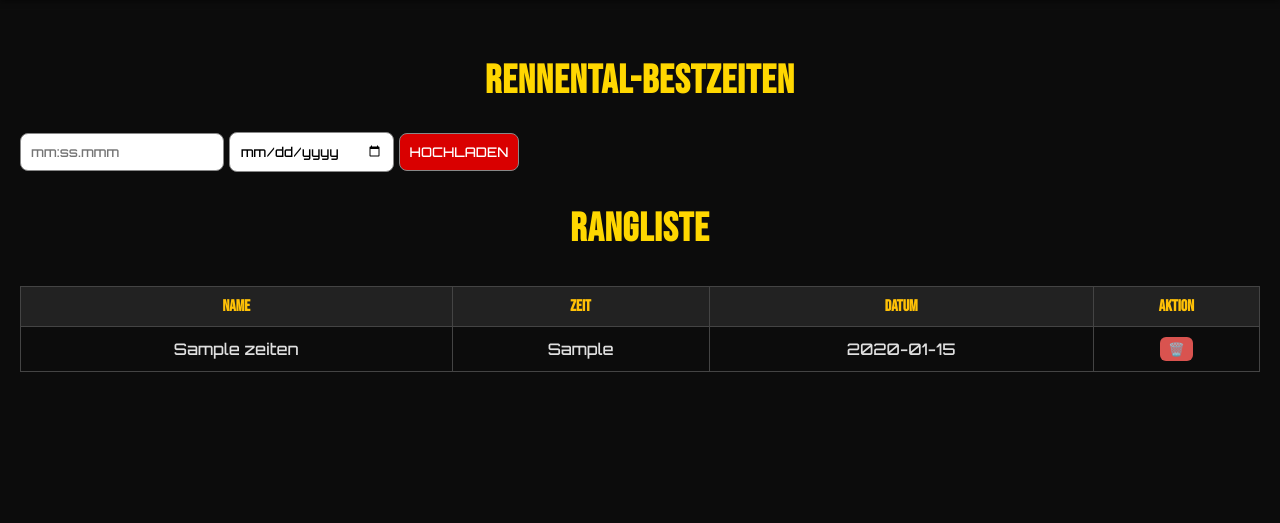
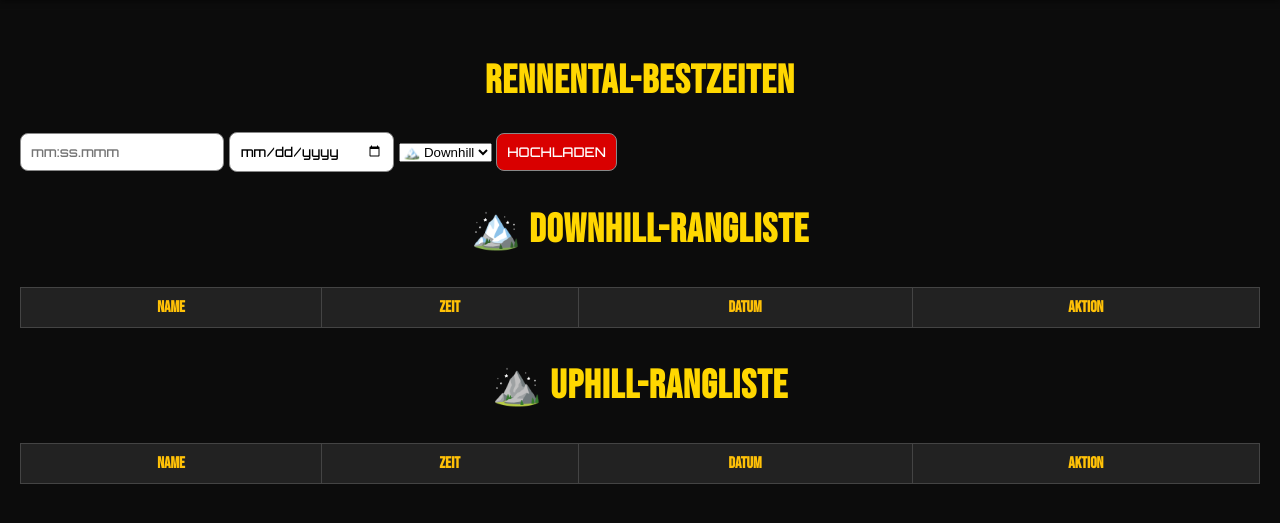
Before and after one commit to Tafi03/racevalleykings, a Flask app: page /zeiten in a window 1280 px wide. Shown: the part 50-573 px from the top of the page. Run offline with Flask 3, Linux system fonts and the light colour scheme; the visitor is signed in with stand-in values (Sample User, id 1); tables that the repository leaves empty hold one stand-in row (values such as "Sample post"); lists and menus that the app fills with data are empty.

Commit message:
uphilll & downhill

```diff
--- a/app.py
+++ b/app.py
@@ -3,16 +3,17 @@
 from sqlalchemy import create_engine, text
 import os
 
-# ── Flask-Grundkonfiguration ──────────────────────────────────────────
+# ───── Grundkonfiguration ───────────────────────────────────────────────
 app = Flask(__name__)
-app.secret_key = os.environ["SECRET_KEY"]
+app.secret_key = os.environ.get("SECRET_KEY", "dev-secret")
 
 DATABASE_URL = os.environ["DATABASE_URL"]
 engine = create_engine(DATABASE_URL, pool_pre_ping=True, future=True)
 
-# ── Datenbank-Schema einmalig anlegen ────────────────────────────────
+# ───── Datenbank-Schema & Migration (kategorie-Spalte) ──────────────────
 def init_db() -> None:
     with engine.begin() as conn:
+        # Nutzer
         conn.execute(text("""
             CREATE TABLE IF NOT EXISTS nutzer (
                 id        SERIAL PRIMARY KEY,
@@ -21,23 +22,25 @@
                 is_admin  BOOLEAN DEFAULT FALSE
             );
         """))
+        # Zeiten
         conn.execute(text("""
             CREATE TABLE IF NOT EXISTS zeiten (
                 id     SERIAL PRIMARY KEY,
                 name   TEXT NOT NULL,
                 zeit   TEXT NOT NULL,
                 datum  DATE NOT NULL,
-                "user" TEXT
+                "user" TEXT,
+                kategorie TEXT DEFAULT 'downhill'
             );
         """))
+        # Falls kategorie-Spalte in älteren DBs fehlt
         try:
-            conn.execute(text('ALTER TABLE zeiten ADD COLUMN "user" TEXT;'))
+            conn.execute(text("ALTER TABLE zeiten ADD COLUMN kategorie TEXT DEFAULT 'downhill';"))
         except Exception:
             pass
-
 init_db()
 
-# ── Hilfsfunktionen ───────────────────────────────────────────────────
+# ───── Hilfsfunktionen ──────────────────────────────────────────────────
 def current_user_role():
     user = session.get("user")
     if not user:
@@ -49,24 +52,10 @@
         ).fetchone()
     return user, bool(row and row[0])
 
-def add_user(username: str, password_plain: str, is_admin: bool = False):
-    pw_hash = generate_password_hash(password_plain)
-    with engine.begin() as conn:
-        conn.execute(
-            text("""
-                INSERT INTO nutzer (username, passwort, is_admin)
-                VALUES (:u, :p, :a)
-                ON CONFLICT (username) DO NOTHING
-            """),
-            {"u": username, "p": pw_hash, "a": is_admin}
-        )
-
-# ── Routen ────────────────────────────────────────────────────────────
+# ───── Routen ───────────────────────────────────────────────────────────
 @app.route('/')
 def root():
-    if 'user' in session:
-        return redirect('/zeiten')
-    return redirect('/login')
+    return redirect('/zeiten')
 
 @app.route('/zeiten')
 def zeiten():
@@ -75,31 +64,40 @@
 
     user, admin = current_user_role()
     with engine.begin() as conn:
-        zeiten = conn.execute(
-            text("""
-                SELECT id, name, zeit, datum, "user"
-                FROM zeiten ORDER BY zeit ASC
-            """)
-        ).all()
-    return render_template("index.html", zeiten=zeiten, user=user, admin=admin)
+        downhill = conn.execute(text("""
+            SELECT id,name,zeit,datum,"user"
+            FROM zeiten WHERE kategorie='downhill'
+            ORDER BY zeit ASC
+        """)).all()
+        uphill = conn.execute(text("""
+            SELECT id,name,zeit,datum,"user"
+            FROM zeiten WHERE kategorie='uphill'
+            ORDER BY zeit ASC
+        """)).all()
+
+    return render_template(
+        "index.html",
+        downhill=downhill,
+        uphill=uphill,
+        user=user,
+        admin=admin
+    )
 
 @app.route('/add', methods=['POST'])
 def add():
     if 'user' not in session:
         return redirect('/login')
 
-    zeit  = request.form['zeit']
-    datum = request.form['datum']
-    owner = session['user']
+    name      = session['user']               # Login-Name automatisch
+    zeit      = request.form['zeit']
+    datum     = request.form['datum']
+    kategorie = request.form['kategorie']     # downhill / uphill
 
     with engine.begin() as conn:
-        conn.execute(
-            text("""
-                INSERT INTO zeiten (name, zeit, datum, "user")
-                VALUES (:n, :z, :d, :o)
-            """),
-            {"n": owner, "z": zeit, "d": datum, "o": owner}
-        )
+        conn.execute(text("""
+            INSERT INTO zeiten (name, zeit, datum, "user", kategorie)
+            VALUES (:n,:z,:d,:u,:k)
+        """), {"n": name, "z": zeit, "d": datum, "u": name, "k": kategorie})
     return redirect('/zeiten')
 
 @app.route('/delete/<int:zid>', methods=['POST'])
@@ -108,29 +106,26 @@
     if not user:
         return redirect('/login')
 
+    sql = ("DELETE FROM zeiten WHERE id = :id"
+           if is_admin else
+           'DELETE FROM zeiten WHERE id = :id AND "user" = :u')
+
     with engine.begin() as conn:
-        if is_admin:
-            conn.execute(text("DELETE FROM zeiten WHERE id = :id"), {"id": zid})
-        else:
-            conn.execute(
-                text('DELETE FROM zeiten WHERE id = :id AND "user" = :u'),
-                {"id": zid, "u": user}
-            )
+        conn.execute(text(sql), {"id": zid, "u": user})
     return redirect('/zeiten')
 
-@app.route('/login', methods=['GET', 'POST'])
+# ───── Login / Logout / Registrierung (optional) ────────────────────────
+@app.route('/login', methods=['GET','POST'])
 def login():
     error = None
     if request.method == 'POST':
-        username = request.form['username']
-        password = request.form['password']
+        u = request.form['username']
+        p = request.form['password']
         with engine.begin() as conn:
-            row = conn.execute(
-                text("SELECT passwort FROM nutzer WHERE username = :u"),
-                {"u": username}
-            ).fetchone()
-        if row and check_password_hash(row[0], password):
-            session['user'] = username
+            row = conn.execute(text("SELECT passwort FROM nutzer WHERE username=:u"),
+                               {"u": u}).fetchone()
+        if row and check_password_hash(row[0], p):
+            session['user'] = u
             return redirect('/zeiten')
         error = "Login fehlgeschlagen"
     return render_template("login.html", error=error)
@@ -140,69 +135,8 @@
     session.pop('user', None)
     return redirect('/login')
 
-# ── Admin-Bereich ─────────────────────────────────────────────────────
-@app.route('/admin')
-def admin_panel():
-    user, is_admin = current_user_role()
-    if not is_admin:
-        return redirect('/login')
-    with engine.begin() as conn:
-        nutzer = conn.execute(
-            text("SELECT id, username, is_admin FROM nutzer")
-        ).all()
-    return render_template("admin.html", nutzer=nutzer, user=user, admin=True)
+# ───── Admin-Panel unverändert (hier ausgelassen, bleibt wie gehabt) ────
+# ...
 
-@app.route('/admin/add-user', methods=['POST'])
-def admin_add_user():
-    _, is_admin = current_user_role()
-    if not is_admin:
-        return redirect('/login')
-
-    username   = request.form['username']
-    password   = request.form['password']
-    admin_flag = request.form.get('is_admin') == 'on'
-    add_user(username, password, admin_flag)
-    return redirect('/admin')
-
-@app.route('/admin/delete-user/<int:user_id>', methods=['POST'])
-def admin_delete_user(user_id):
-    _, is_admin = current_user_role()
-    if not is_admin:
-        return redirect('/login')
-    with engine.begin() as conn:
-        conn.execute(text("DELETE FROM nutzer WHERE id = :id"), {"id": user_id})
-    return redirect('/admin')
-
-# ── Lokalstart ───────────────────────────────────────────────────────
 if __name__ == '__main__':
     app.run(debug=True)
-
-@app.route('/register', methods=['GET', 'POST'])
-def register():
-    error = None
-    if request.method == 'POST':
-        username = request.form['username']
-        password = request.form['password']
-
-        if not username or not password:
-            error = "Bitte Benutzername und Passwort angeben."
-        else:
-            with engine.begin() as conn:
-                user_exists = conn.execute(
-                    text("SELECT 1 FROM nutzer WHERE username = :u"),
-                    {"u": username}
-                ).fetchone()
-                if user_exists:
-                    error = "Benutzername existiert bereits."
-                else:
-                    pw_hash = generate_password_hash(password)
-                    conn.execute(
-                        text("""
-                            INSERT INTO nutzer (username, passwort)
-                            VALUES (:u, :p)
-                        """),
-                        {"u": username, "p": pw_hash}
-                    )
-                    session['user'] = username
-                    return redirect('/zeiten')
-    return render_template("register.html", error=error)
--- a/templates/index.html
+++ b/templates/index.html
@@ -31,21 +31,22 @@
         <input id="zeit" name="zeit" placeholder="mm:ss.mmm" maxlength="10"
             pattern="^[0-5]?[0-9]:[0-5][0-9]\.[0-9]{1,3}$" title="Format z. B. 02:15.123" required>
         <input type="date" name="datum" required>
+
+        <select name="kategorie" required>
+            <option value="downhill">🏔️ Downhill</option>
+            <option value="uphill">⛰️ Uphill</option>
+        </select>
+
         <button type="submit">Hochladen</button>
     </form>
 
-    <h2>Rangliste</h2>
+    <h2>🏔️ Downhill-Rangliste</h2>
     <table>
         <thead>
-            <tr>
-                <th>Name</th>
-                <th>Zeit</th>
-                <th>Datum</th>
-                <th>Aktion</th>
-            </tr>
+            <tr><th>Name</th><th>Zeit</th><th>Datum</th><th>Aktion</th></tr>
         </thead>
         <tbody>
-            {% for eintrag in zeiten %}
+            {% for eintrag in downhill %}
             <tr>
                 <td>{{ eintrag.name }}</td>
                 <td>{{ eintrag.zeit }}</td>
@@ -55,9 +56,30 @@
                     <form action="/delete/{{ eintrag.id }}" method="POST" style="display:inline;">
                         <button type="submit" title="Löschen">🗑️</button>
                     </form>
-                    {% else %}
-                    -
-                    {% endif %}
+                    {% else %}-{% endif %}
+                </td>
+            </tr>
+            {% endfor %}
+        </tbody>
+    </table>
+
+    <h2>⛰️ Uphill-Rangliste</h2>
+    <table>
+        <thead>
+            <tr><th>Name</th><th>Zeit</th><th>Datum</th><th>Aktion</th></tr>
+        </thead>
+        <tbody>
+            {% for eintrag in uphill %}
+            <tr>
+                <td>{{ eintrag.name }}</td>
+                <td>{{ eintrag.zeit }}</td>
+                <td>{{ eintrag.datum }}</td>
+                <td>
+                    {% if admin or eintrag.user == user %}
+                    <form action="/delete/{{ eintrag.id }}" method="POST" style="display:inline;">
+                        <button type="submit" title="Löschen">🗑️</button>
+                    </form>
+                    {% else %}-{% endif %}
                 </td>
             </tr>
             {% endfor %}
@@ -74,5 +96,4 @@
         });
     </script>
 </body>
-
 </html>
```
